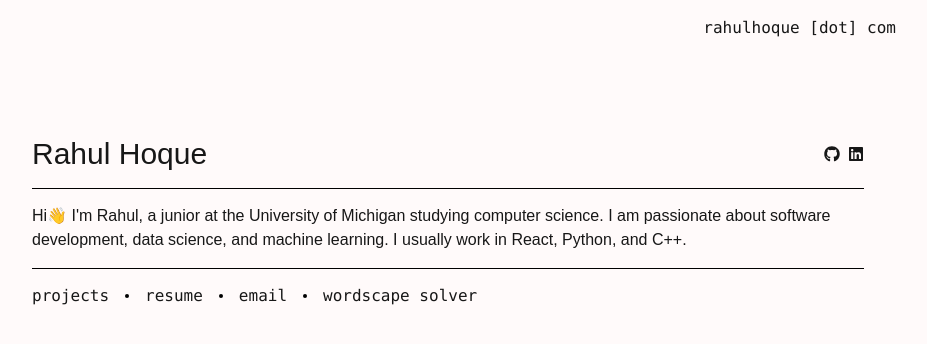
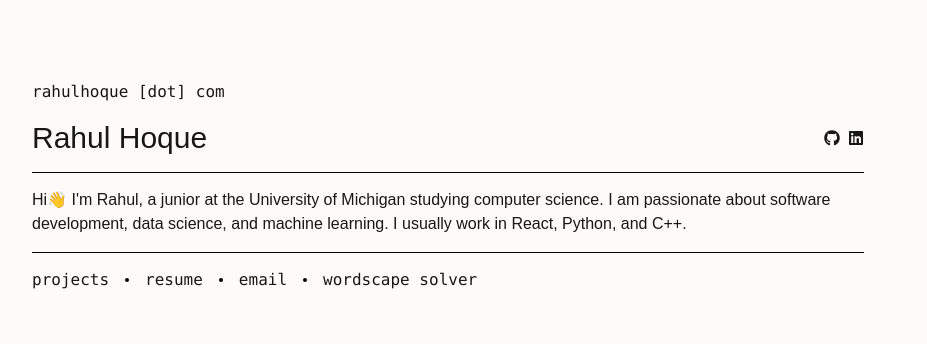
Before and after one commit to HoqueUM/portfolio-2, a Next.js app: page / in a window 1280 px wide. Shown: the top 344 px of the page, without its empty margins (192-1119 px from the left). Built offline with nearby package versions, Linux system fonts and the light colour scheme.

Commit message:
fixed navbar

```diff
--- a/app/page.tsx
+++ b/app/page.tsx
@@ -5,13 +5,12 @@ import Link from "next/link";
 export default function Home() {
   return (
     <div className="min-h-screen relative">
-      <nav className="top-0 px-4 sm:px-8 pb-8 pt-4">
-        <div className="flex justify-between items-center max-w-4xl mx-auto">
-          <div></div>
+      <main className="px-4 sm:px-8 pt-16 pb-24 max-w-4xl mx-auto">
+      <nav className="top-0 pb-4 pt-4">
+        <div className="flex">
           <Link href="/"><div className="font-mono trace">rahulhoque [dot] com</div></Link>
         </div>
       </nav>
-      <main className="px-4 sm:px-8 pt-16 pb-24 max-w-4xl mx-auto">
         <div className="space-y-4">
           <div className="flex flex-col sm:flex-row justify-between items-start sm:items-center">
             <h1 className="text-3xl font-medium">Rahul Hoque</h1>
--- a/app/projects/page.tsx
+++ b/app/projects/page.tsx
@@ -40,13 +40,12 @@ export default function Projects() {
 
   return (
     <div className="min-h-screen relative">
-      <nav className="top-0 px-4 sm:px-8 pb-8 pt-4">
-        <div className="flex justify-between items-center max-w-4xl mx-auto">
-          <div></div>
+      <main className="px-4 sm:px-8 pt-16 pb-24 max-w-4xl mx-auto">
+      <nav className="top-0 pb-4 pt-4">
+        <div className="flex">
           <Link href="/"><div className="font-mono trace">rahulhoque [dot] com</div></Link>
         </div>
       </nav>
-      <main className="px-4 sm:px-8 pt-16 pb-24 max-w-4xl mx-auto">
           <div className="flex flex-col sm:flex-row justify-between items-start sm:items-center">
           <div className="grid grid-cols-1 sm:grid-cols-2 gap-4">
             {projects.map((project) => (
--- a/app/wordscapes-solver/page.tsx
+++ b/app/wordscapes-solver/page.tsx
@@ -9,9 +9,9 @@ export default function Home() {
     <main
       className={`relative min-h-screen${inter.className}`}
     >
-        <nav className="top-0 px-4 sm:px-8 pb-8 pt-4">
-        <div className="flex justify-between items-center max-w-4xl mx-auto">
-          <div></div>
+    <div className="px-4 sm:px-8 pt-16 pb-24 max-w-4xl mx-auto">
+      <nav className="top-0 pb-4 pt-4">
+        <div className="flex">
           <Link href="/"><div className="font-mono trace">rahulhoque [dot] com</div></Link>
         </div>
       </nav>
@@ -19,6 +19,7 @@ export default function Home() {
       <p className="z-30 p-4 text-4xl"> Wordscapes Solver</p>
       <DisplayOutput />
       </div>
+      </div>
     </main>
   );
 }
```
